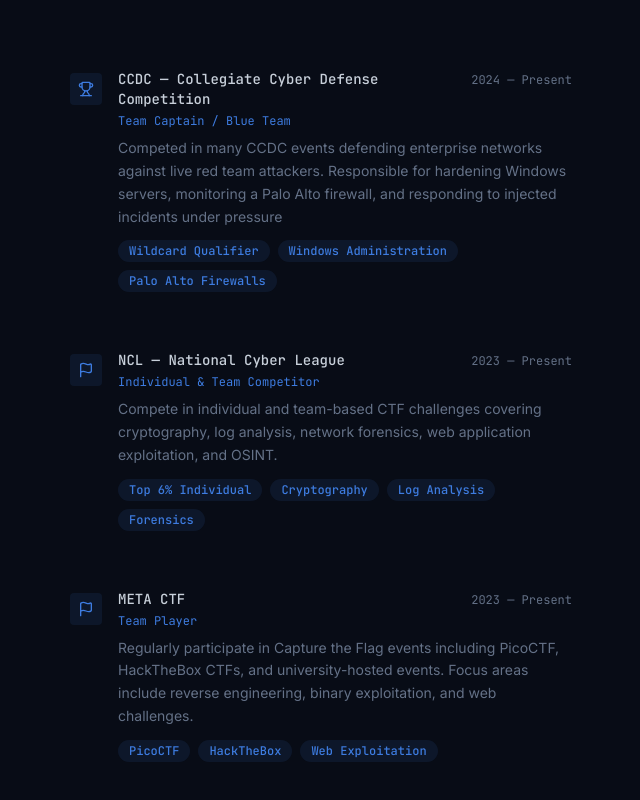
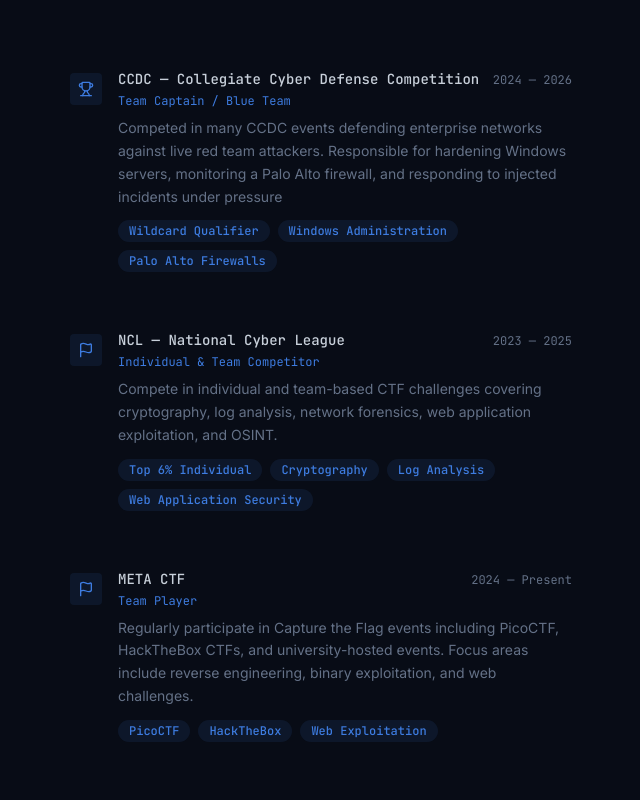
Before and after one commit to justjonah01/site, a Next.js app in the folder v0-next-shadcn/: page / in a window 1280 px wide. Shown: the part 1286-2086 px from the top of the page, without its empty margins (559-1199 px from the left). Built offline with nearby package versions, Linux system fonts and the light colour scheme.

Commit message:
Update competition periods and highlights

```diff
--- a/v0-next-shadcn/components/competitions-section.tsx
+++ b/v0-next-shadcn/components/competitions-section.tsx
@@ -6,7 +6,7 @@ const competitions = [
     icon: Trophy,
     name: "CCDC \u2014 Collegiate Cyber Defense Competition",
     role: "Team Captain / Blue Team",
-    period: "2024 \u2014 Present",
+    period: "2024 \u2014 2026",
     description:
       "Competed in many CCDC events defending enterprise networks against live red team attackers. Responsible for hardening Windows servers, monitoring a Palo Alto firewall, and responding to injected incidents under pressure",
     highlights: ["Wildcard Qualifier", "Windows Administration", "Palo Alto Firewalls"],
@@ -15,16 +15,16 @@ const competitions = [
     icon: Flag,
     name: "NCL \u2014 National Cyber League",
     role: "Individual & Team Competitor",
-    period: "2023 \u2014 Present",
+    period: "2023 \u2014 2025",
     description:
       "Compete in individual and team-based CTF challenges covering cryptography, log analysis, network forensics, web application exploitation, and OSINT.",
-    highlights: ["Top 6% Individual", "Cryptography", "Log Analysis", "Forensics"],
+    highlights: ["Top 6% Individual", "Cryptography", "Log Analysis", "Web Application Security"],
   },
   {
     icon: Flag,
     name: "META CTF",
     role: "Team Player",
-    period: "2023 \u2014 Present",
+    period: "2024 \u2014 Present",
     description:
       "Regularly participate in Capture the Flag events including PicoCTF, HackTheBox CTFs, and university-hosted events. Focus areas include reverse engineering, binary exploitation, and web challenges.",
     highlights: ["PicoCTF", "HackTheBox", "Web Exploitation"],
```
